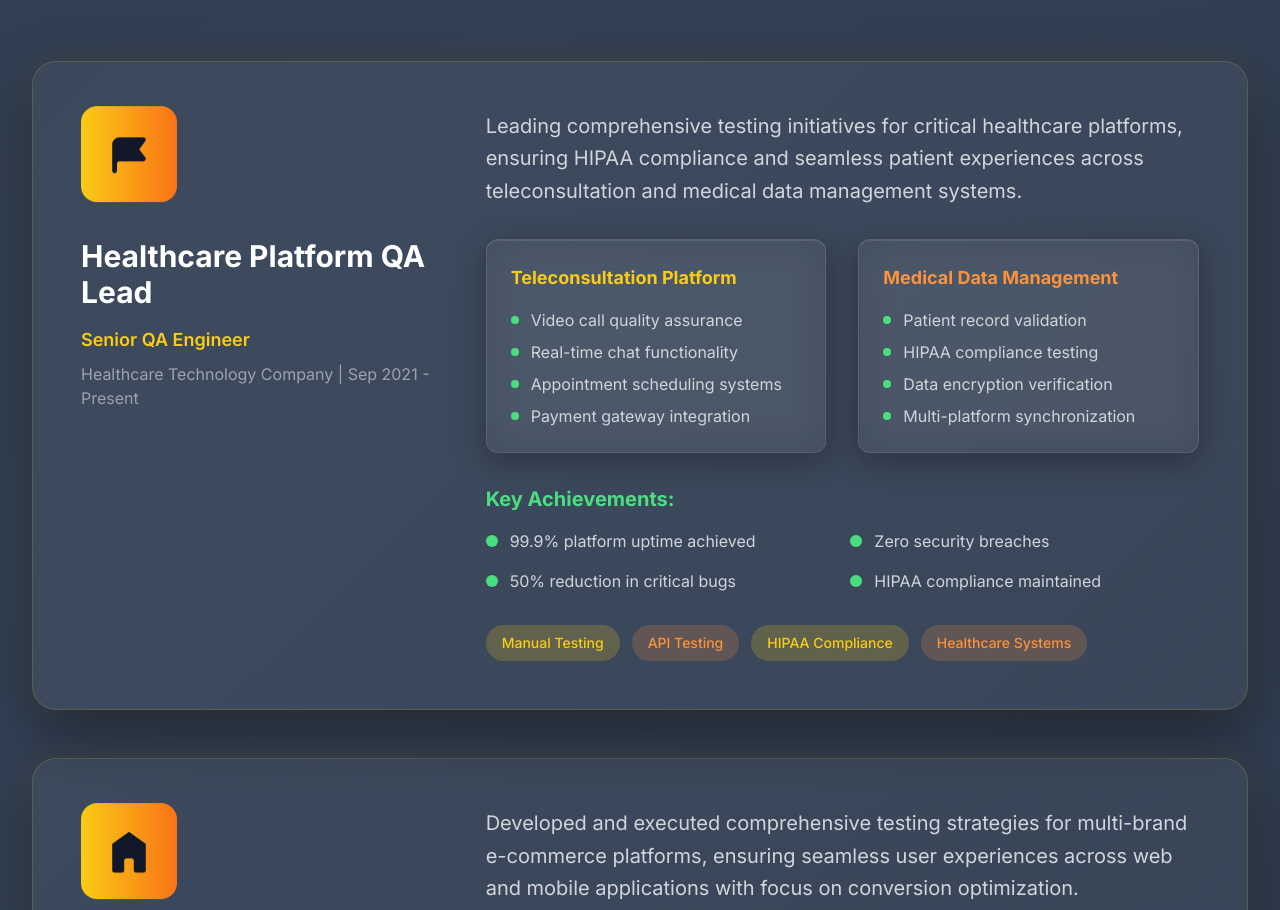
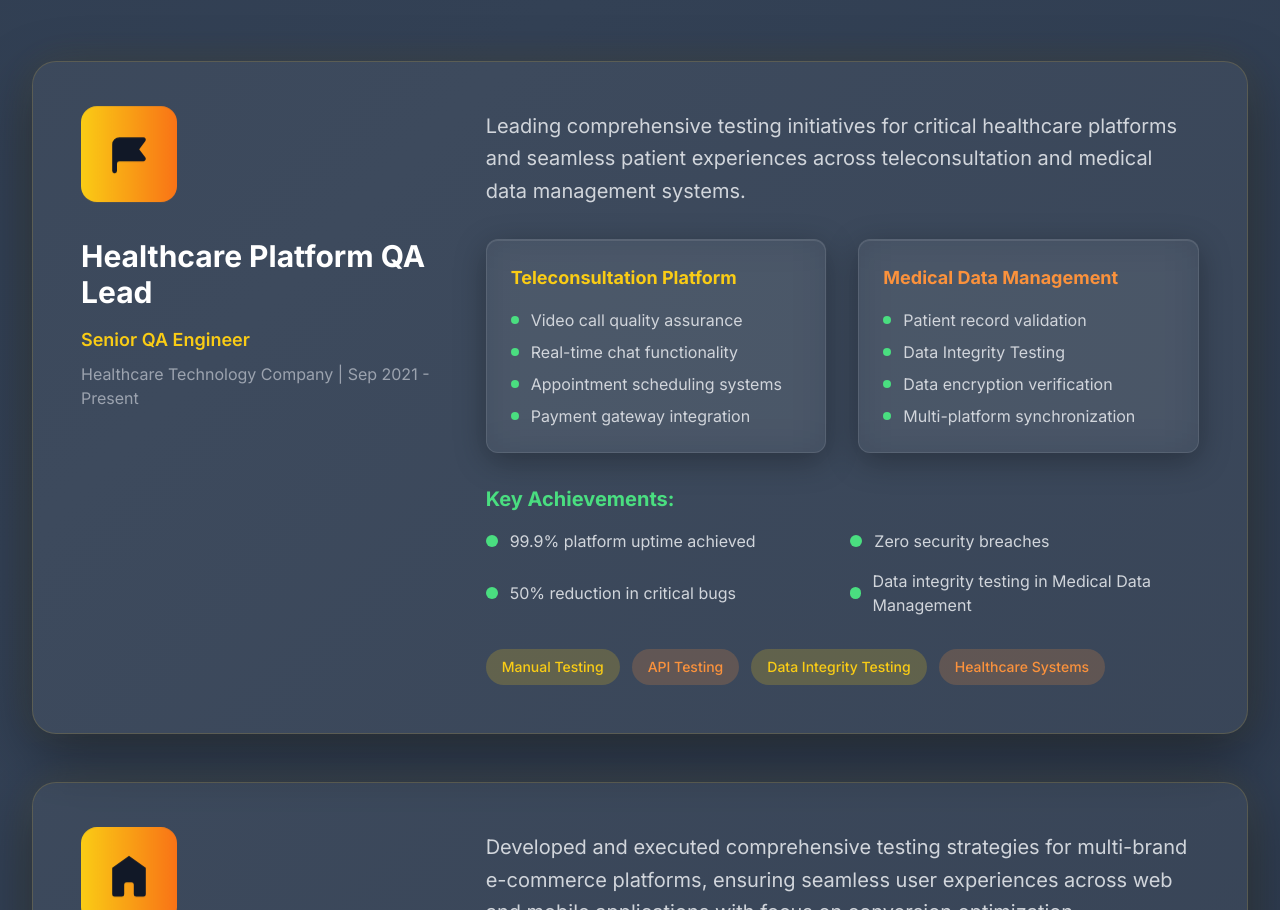
Before and after one commit to jpaola903/jpaola903.github.io, a plain HTML site: page index.html in a window 1280 px wide. Shown: the part 1732-2642 px from the top of the page. Drawn offline with nearby package versions, Linux system fonts and the light colour scheme.

Commit message:
Update index.html

```diff
--- a/index.html
+++ b/index.html
@@ -664,7 +664,7 @@
 
                         <div class="lg:w-2/3">
                             <p class="text-xl text-gray-300 mb-8 leading-relaxed">
-                                Leading comprehensive testing initiatives for critical healthcare platforms, ensuring HIPAA compliance and seamless patient experiences across teleconsultation and medical data management systems.
+                                Leading comprehensive testing initiatives for critical healthcare platforms and seamless patient experiences across teleconsultation and medical data management systems.
                             </p>
 
                             <!-- Key Features -->
@@ -683,7 +683,7 @@
                                     <h4 class="font-bold text-orange-400 mb-4 text-lg">Medical Data Management</h4>
                                     <ul class="text-gray-300 space-y-2">
                                         <li class="flex items-center"><span class="w-2 h-2 bg-green-400 rounded-full mr-3"></span>Patient record validation</li>
-                                        <li class="flex items-center"><span class="w-2 h-2 bg-green-400 rounded-full mr-3"></span>HIPAA compliance testing</li>
+                                        <li class="flex items-center"><span class="w-2 h-2 bg-green-400 rounded-full mr-3"></span>Data Integrity Testing</li>
                                         <li class="flex items-center"><span class="w-2 h-2 bg-green-400 rounded-full mr-3"></span>Data encryption verification</li>
                                         <li class="flex items-center"><span class="w-2 h-2 bg-green-400 rounded-full mr-3"></span>Multi-platform synchronization</li>
                                     </ul>
@@ -708,7 +708,7 @@
                                     </div>
                                     <div class="flex items-center space-x-3">
                                         <div class="w-3 h-3 bg-green-400 rounded-full"></div>
-                                        <span class="text-gray-300">HIPAA compliance maintained</span>
+                                        <span class="text-gray-300">Data integrity testing in Medical Data Management</span>
                                     </div>
                                 </div>
                             </div>
@@ -717,7 +717,7 @@
                             <div class="flex flex-wrap gap-3">
                                 <span class="bg-yellow-400/20 text-yellow-400 px-4 py-2 rounded-full text-sm font-medium">Manual Testing</span>
                                 <span class="bg-orange-400/20 text-orange-400 px-4 py-2 rounded-full text-sm font-medium">API Testing</span>
-                                <span class="bg-yellow-400/20 text-yellow-400 px-4 py-2 rounded-full text-sm font-medium">HIPAA Compliance</span>
+                                <span class="bg-yellow-400/20 text-yellow-400 px-4 py-2 rounded-full text-sm font-medium">Data Integrity Testing</span>
                                 <span class="bg-orange-400/20 text-orange-400 px-4 py-2 rounded-full text-sm font-medium">Healthcare Systems</span>
                             </div>
                         </div>
```
